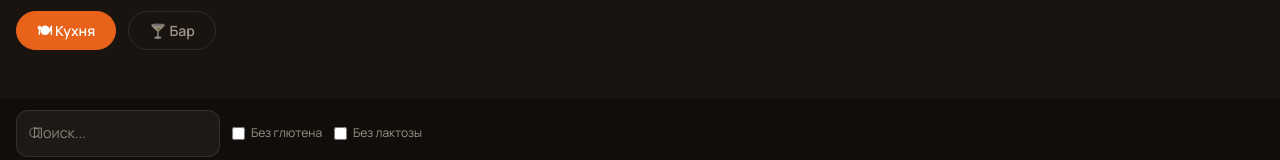
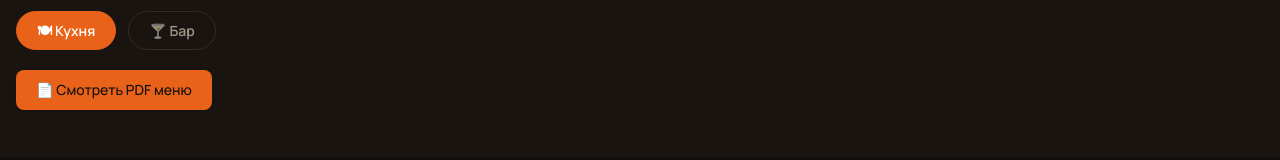
Before and after one commit to mosakowskibartle-tech/sp, a React (Vite) app: page /menu in a window 1280 px wide. Shown: the part 221-381 px from the top of the page. Built offline with nearby package versions, Linux system fonts and the light colour scheme; no server answers.

Commit message:
Update Menu.tsx

```diff
--- a/src/pages/Menu.tsx
+++ b/src/pages/Menu.tsx
@@ -104,9 +104,22 @@ export default function Menu() {
             </h1>
             <p className="text-sp-cream/50">Свежие продукты, авторские рецептуры</p>
           </motion.div>
+
           <div className="flex gap-3 mt-6">
             <button onClick={() => { setShowBar(false); }} className={`tab-btn ${!showBar ? 'tab-btn-active' : ''}`}>🍽 Кухня</button>
             <button onClick={() => { setShowBar(true); }} className={`tab-btn ${showBar ? 'tab-btn-active' : ''}`}>🍸 Бар</button>
+          </div>
+
+          {/* 🔗 Кнопка "Смотреть PDF меню" */}
+          <div className="mt-5">
+            <a
+              href="https://disk.yandex.ru/d/2xerVobXqqaaUg"
+              target="_blank"
+              rel="noopener noreferrer"
+              className="inline-flex items-center gap-2 bg-sp-orange hover:bg-sp-orange/90 text-sp-darkest font-medium px-5 py-2.5 rounded-lg transition-colors text-sm shadow-sm"
+            >
+              📄 Смотреть PDF меню
+            </a>
           </div>
         </div>
       </div>
```
